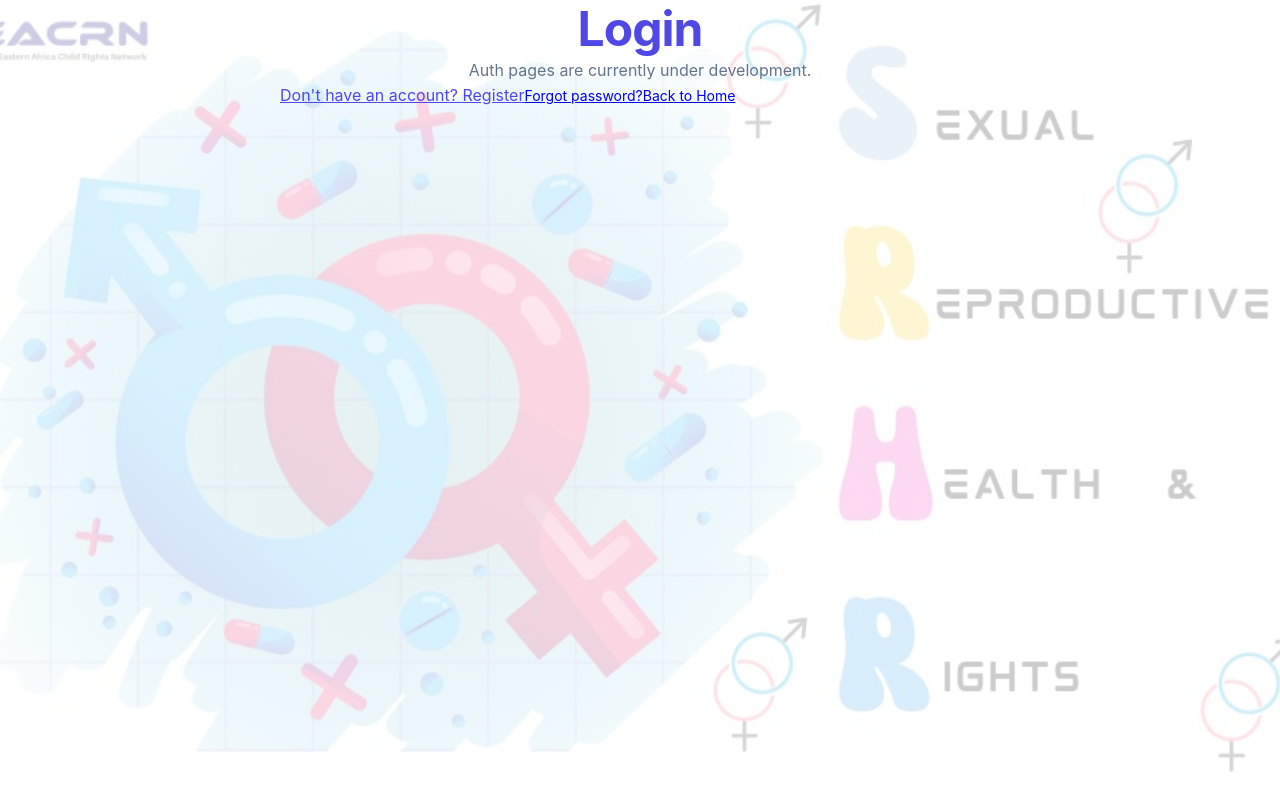
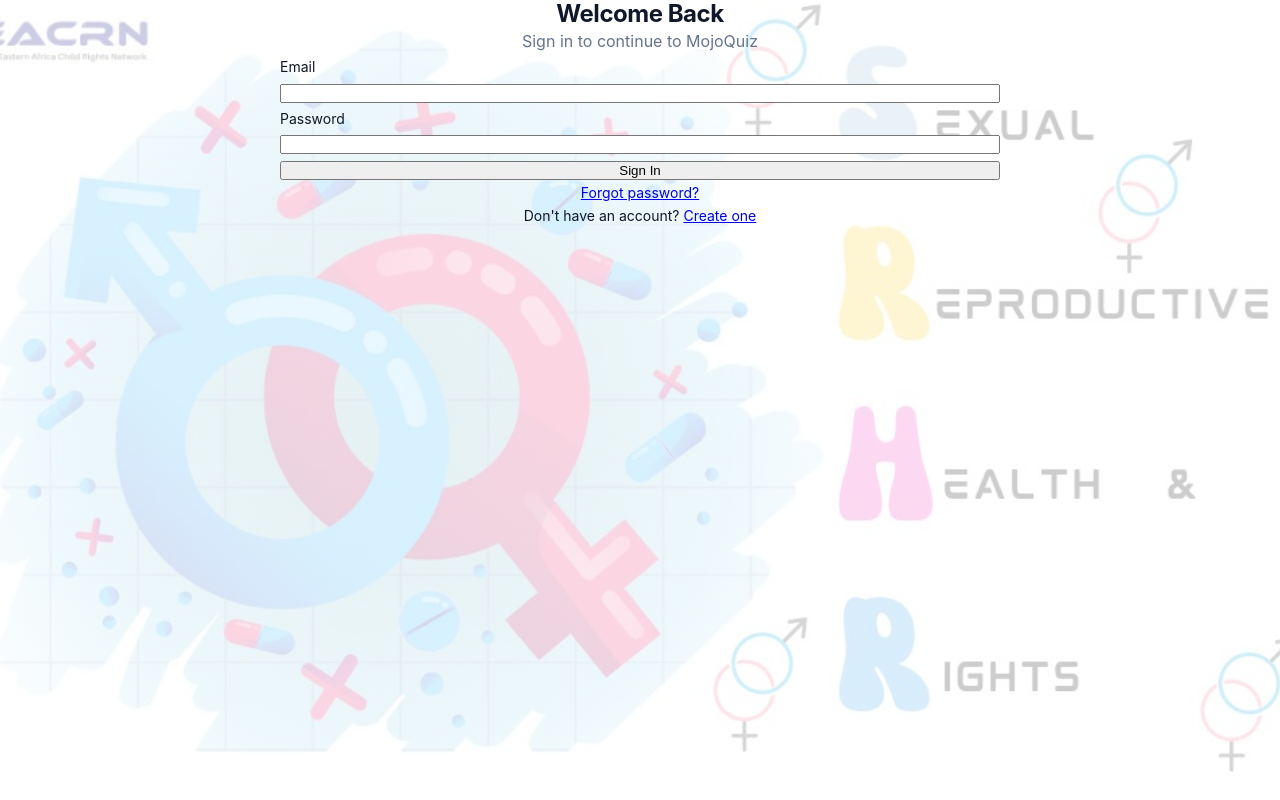
Before and after one commit to brian-sama/MojoQuiz, a React (Vite) app in the folder frontend/: page /auth/login in a window 1280 px wide. Built offline with nearby package versions, Linux system fonts and the light colour scheme.

Commit message:
feat: implement production login page and remove global background image

```diff
--- a/frontend/src/components/auth/LoginPage.tsx
+++ b/frontend/src/components/auth/LoginPage.tsx
@@ -1,16 +1,107 @@
-import React from 'react';
-import { Link } from 'react-router-dom';
+import React, { useState } from "react";
+import { useNavigate } from "react-router-dom";
+import { api } from "../../hooks/useApi";
+import { useAuth } from "../../hooks/useAuth";
 
 const LoginPage: React.FC = () => {
+    const navigate = useNavigate();
+    const { login } = useAuth();
+    const [email, setEmail] = useState("");
+    const [password, setPassword] = useState("");
+    const [loading, setLoading] = useState(false);
+    const [error, setError] = useState("");
+
+    const handleLogin = async (e: React.FormEvent) => {
+        e.preventDefault();
+        setLoading(true);
+        setError("");
+
+        try {
+            const res = await api.post("auth/login", {
+                email,
+                password,
+            });
+
+            login(res.accessToken, res.user);
+            navigate("/dashboard");
+        } catch (err: any) {
+            setError(err.message || "Invalid credentials");
+        } finally {
+            setLoading(false);
+        }
+    };
+
     return (
-        <div className="flex flex-col items-center justify-center min-h-screen bg-dark text-white p-4">
-            <h1 className="text-4xl font-bold mb-8 text-primary">Login</h1>
-            <div className="w-full max-w-md bg-dark-lighter p-8 rounded-xl shadow-2xl space-y-4">
-                <p className="text-gray-400 text-center">Auth pages are currently under development.</p>
-                <div className="pt-4 border-t border-gray-700">
-                    <Link to="/auth/register" className="text-primary hover:underline block text-center">Don't have an account? Register</Link>
-                    <Link to="/auth/forgot-password" className="text-gray-400 hover:text-white block text-center mt-2 text-sm">Forgot password?</Link>
-                    <Link to="/" className="text-gray-400 hover:text-white block text-center mt-4 text-sm">Back to Home</Link>
+        <div className="min-h-screen flex items-center justify-center bg-gray-50 px-4">
+            <div className="w-full max-w-md bg-white rounded-2xl shadow-lg p-8">
+                <div className="mb-8 text-center">
+                    <h1 className="text-2xl font-bold text-gray-900">
+                        Welcome Back
+                    </h1>
+                    <p className="text-gray-500 mt-2">
+                        Sign in to continue to MojoQuiz
+                    </p>
+                </div>
+
+                {error && (
+                    <div className="mb-4 text-sm text-red-600 bg-red-50 p-3 rounded-lg">
+                        {error}
+                    </div>
+                )}
+
+                <form onSubmit={handleLogin} className="space-y-5">
+                    <div>
+                        <label className="block text-sm text-gray-600 mb-1">
+                            Email
+                        </label>
+                        <input
+                            type="email"
+                            required
+                            className="w-full border border-gray-300 rounded-lg p-3 focus:outline-none focus:ring-2 focus:ring-indigo-500 bg-white text-gray-900"
+                            value={email}
+                            onChange={(e) => setEmail(e.target.value)}
+                        />
+                    </div>
+
+                    <div>
+                        <label className="block text-sm text-gray-600 mb-1">
+                            Password
+                        </label>
+                        <input
+                            type="password"
+                            required
+                            className="w-full border border-gray-300 rounded-lg p-3 focus:outline-none focus:ring-2 focus:ring-indigo-500 bg-white text-gray-900"
+                            value={password}
+                            onChange={(e) => setPassword(e.target.value)}
+                        />
+                    </div>
+
+                    <button
+                        type="submit"
+                        disabled={loading}
+                        className="w-full bg-indigo-600 hover:bg-indigo-700 text-white py-3 rounded-lg font-medium transition"
+                    >
+                        {loading ? "Signing in..." : "Sign In"}
+                    </button>
+                </form>
+
+                <div className="mt-6 text-sm text-center text-gray-500">
+                    <a
+                        href="/auth/forgot-password"
+                        className="text-indigo-600 hover:underline"
+                    >
+                        Forgot password?
+                    </a>
+                </div>
+
+                <div className="mt-4 text-sm text-center text-gray-500">
+                    Don't have an account?{" "}
+                    <a
+                        href="/auth/register"
+                        className="text-indigo-600 hover:underline"
+                    >
+                        Create one
+                    </a>
                 </div>
             </div>
         </div>
--- a/frontend/src/styles/index.css
+++ b/frontend/src/styles/index.css
@@ -152,12 +152,6 @@
 body {
   font-family: 'Inter', -apple-system, BlinkMacSystemFont, 'Segoe UI', Roboto, Oxygen, Ubuntu, sans-serif;
   background: var(--color-bg);
-  background-image:
-    linear-gradient(var(--glass-bg), var(--glass-bg)),
-    url('../assets/background_srhr.jpg');
-  background-size: cover;
-  background-position: center;
-  background-attachment: fixed;
   color: var(--color-text);
   line-height: 1.6;
   -webkit-font-smoothing: antialiased;
```
Also changed, not shown: 1 other file (tests, documents, lock files or other folders).
